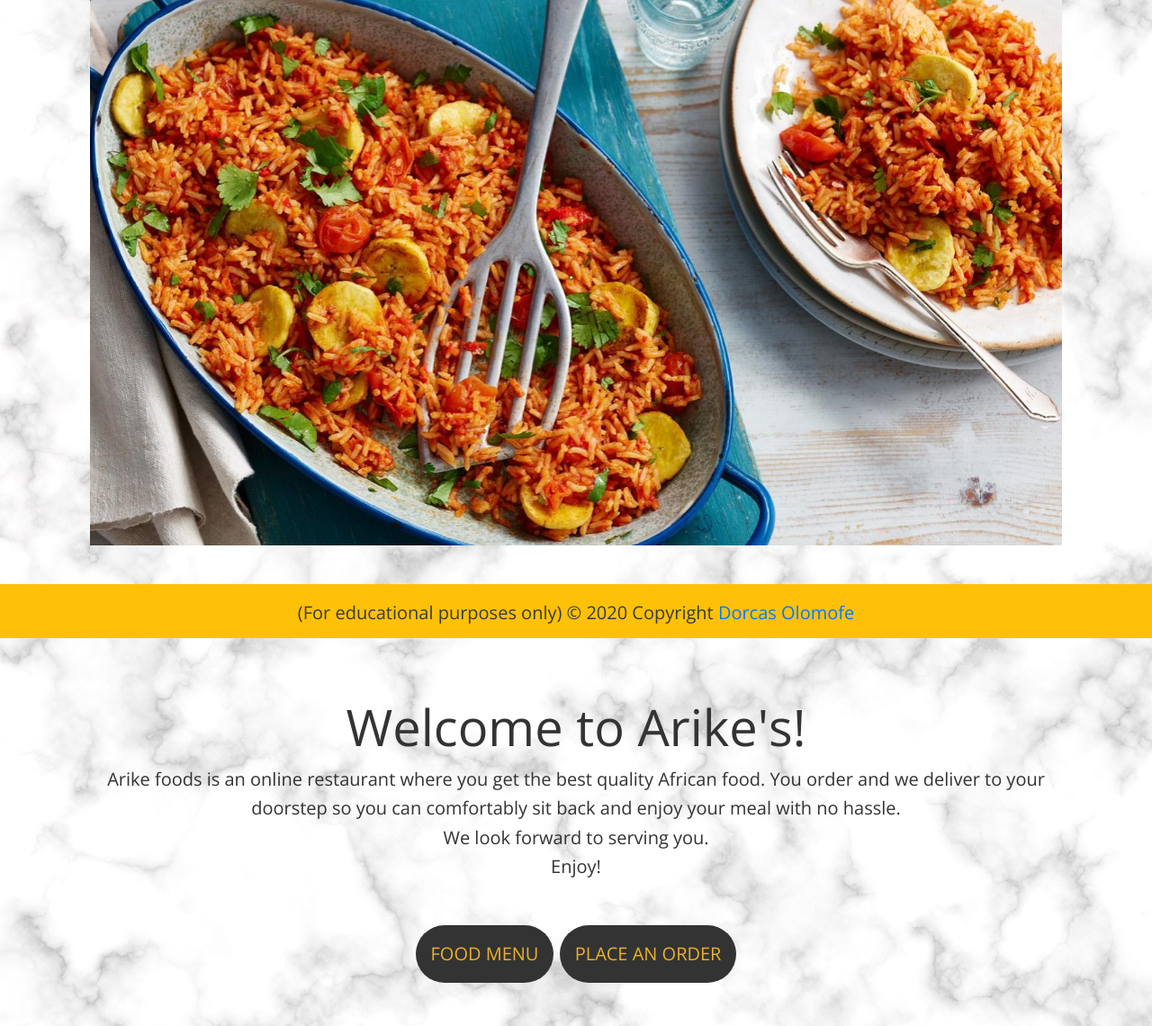
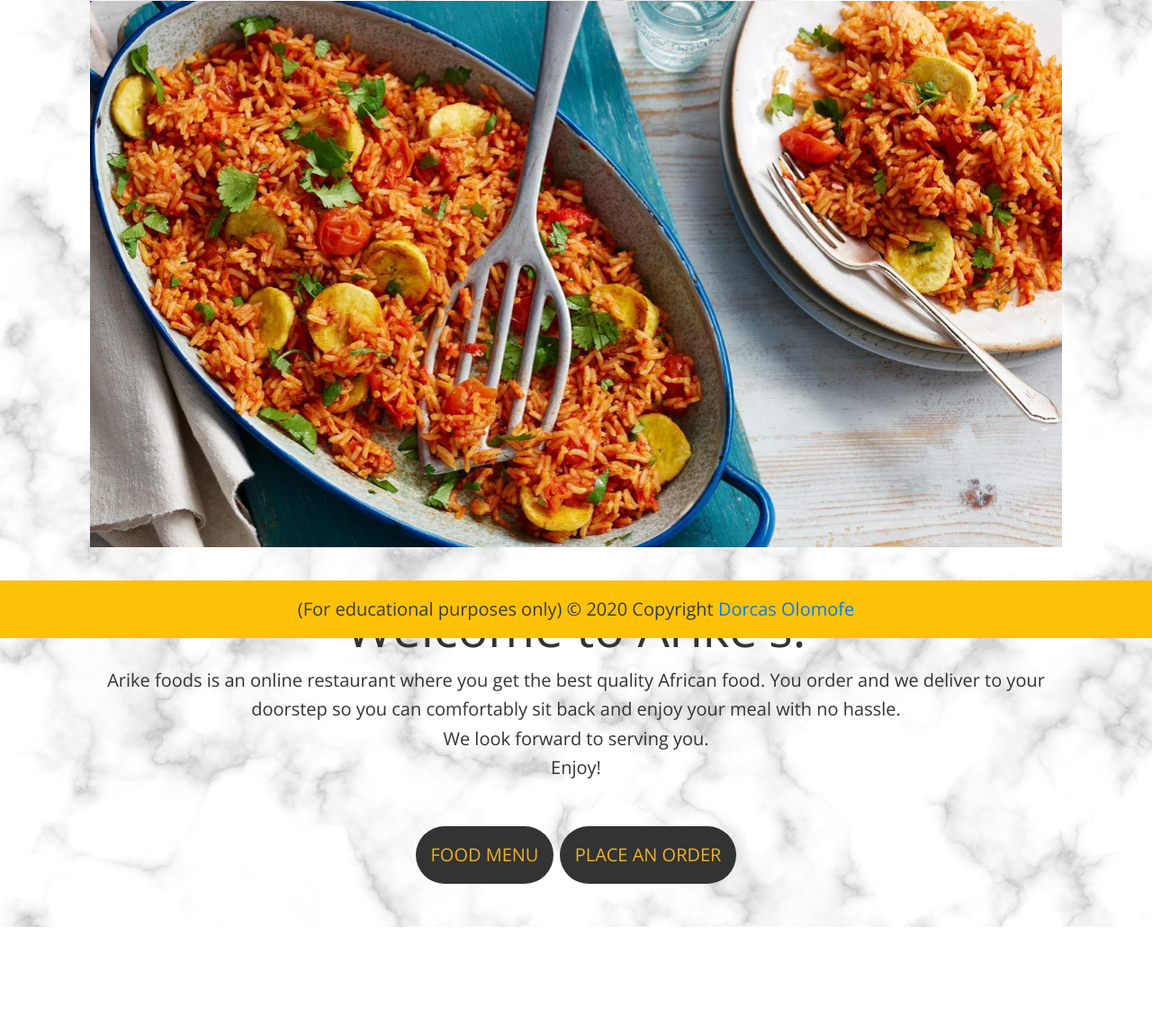
Before and after one commit to Dorcas-Amoo/ms4-project-arikefoods, a Django app: page / in a window 1280 px wide. Shown: the part 91-1231 px from the top of the page at 90% size. After the commit the page ends 1121 px from the top, so only its background shows below. Run offline with Django 3.2, Linux system fonts and the light colour scheme; some libraries are stand-ins or nearby versions.

Commit message:
Added more styling and edited footer

```diff
--- a/static/css/base.css
+++ b/static/css/base.css
@@ -7,6 +7,7 @@ html {
 }
 
 body {
+    margin: 0;
     background: url('/media/bg-marble.jpg') no-repeat fixed;
     background-size: cover;
 	color: #333;
@@ -14,21 +15,19 @@ body {
 	font-size: 20px;
 	font-weight: 400;
 	line-height: 1.625;
-    min-height: 100vh;
+    min-height: 100%;
+    display: flex;
     flex-direction: column;
     overflow-x: hidden;
 }
 
 section {
     margin-top: 90px;
-}
-
-main {
-    flex: 1 0 auto;
+    padding-top: 2px;
 }
 
 .welcome {
-   margin-top: 3em;
+   margin-top: 1em;
 }
 
 .food-menu-button,
@@ -52,6 +51,12 @@ main {
 
 .card {
     margin: 0 auto;
+    display: flex;
+    flex-direction: column;
+}
+
+#contact-card{
+    padding-top: 90px;
 }
 
 /* -----------------------------Navbar (Credits: Bootstrap & Code Institute)*/
@@ -60,6 +65,8 @@ main {
 }
 
 /* -----------------------------Footer (Credits: Influenced by Bootstrap & Code Institute)*/
-.footer-copyright {
+#footer{
     height: 3em;
+    margin-top: auto;
+    padding-top: 20px;
 }
```
